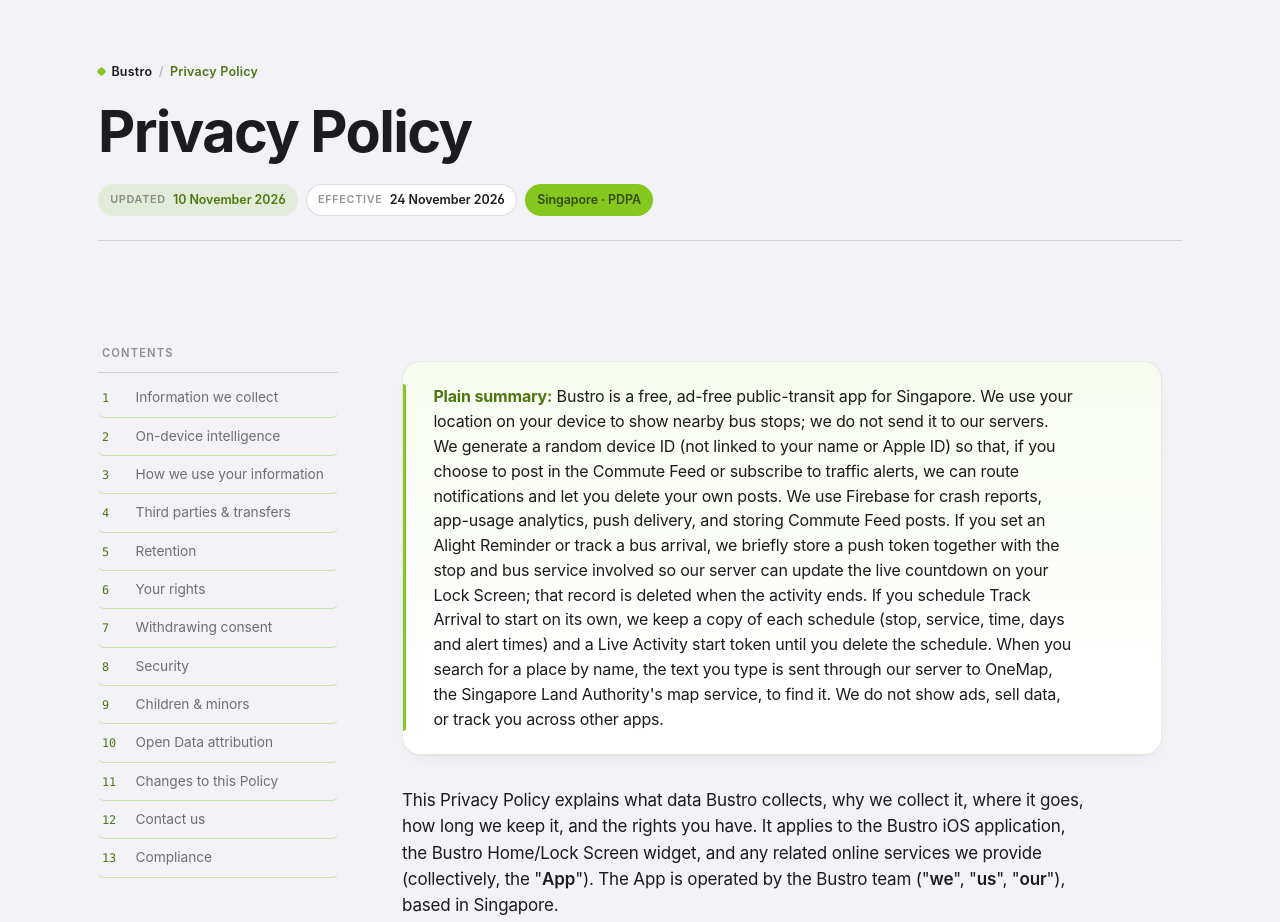
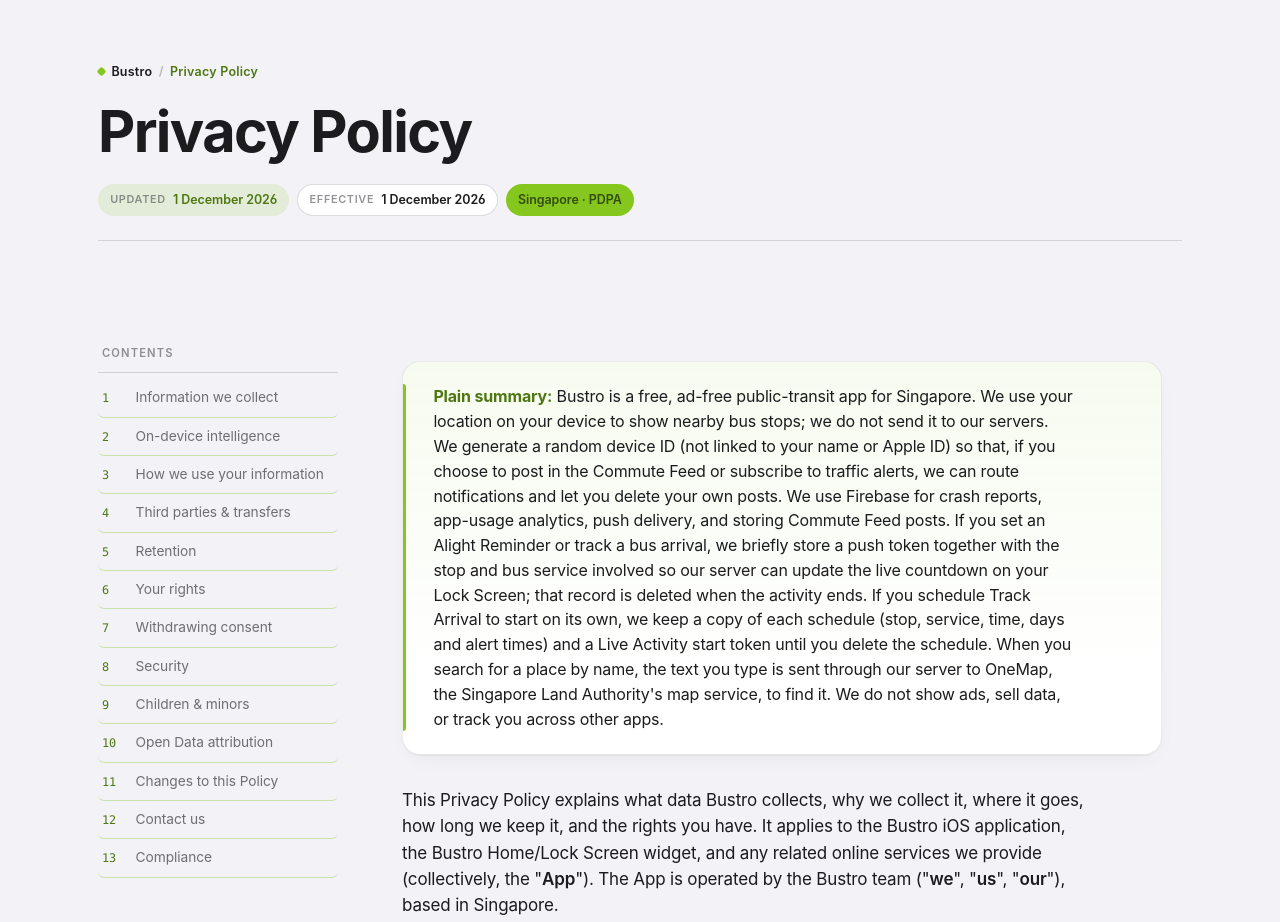
Before and after one commit to MnkGitBox/bustro-support, a plain HTML site: page privacy.html in a window 1280 px wide. Shown: the top 922 px of the page. Drawn offline with Linux system fonts and the light colour scheme.

Commit message:
docs: set the privacy policy dates to 1 December and keep Adaptive in English in Tamil
Co-Authored-By: Claude Opus 5.5 <noreply@anthropic.com>

```diff
--- a/privacy.html
+++ b/privacy.html
@@ -512,8 +512,8 @@ footer.foot a:hover .arrow{transform:translateX(3px);}
   </div>
   <h1>Privacy Policy</h1>
   <div class="meta-strip">
-    <span class="chip"><span class="label">Updated</span>10 November 2026</span>
-    <span class="chip neutral"><span class="label">Effective</span>24 November 2026</span>
+    <span class="chip"><span class="label">Updated</span>1 December 2026</span>
+    <span class="chip neutral"><span class="label">Effective</span>1 December 2026</span>
     <span class="chip brand">Singapore · PDPA</span>
   </div>
   <div class="rule"></div>
```
Also changed, not shown: help.ta.html (+1 -1 lines).
